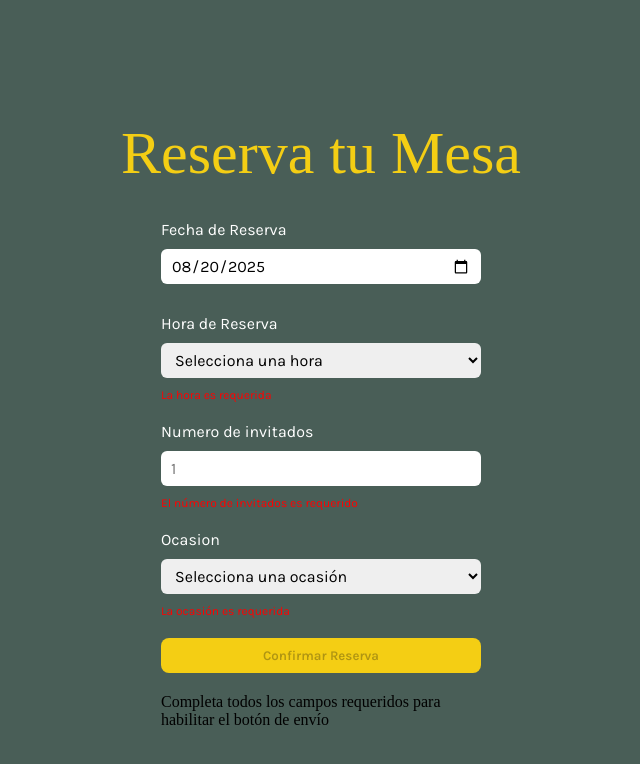
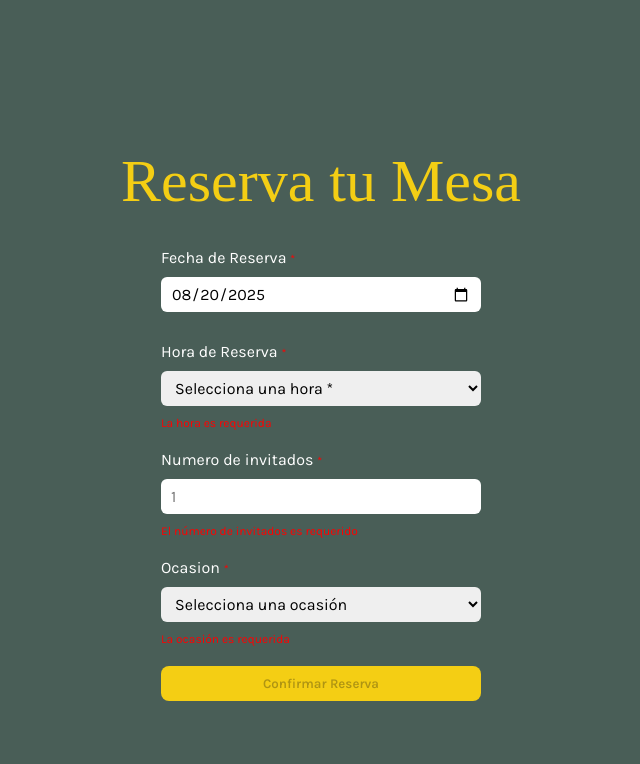
Before and after one commit to Korintios/Little-Lemon, a React (Vite) app: page /booking in a window 1280 px wide. Shown: the top 764 px of the page, without its empty margins (319-959 px from the left). Built offline with nearby package versions, Linux system fonts and the light colour scheme; a web font is replaced by a local one.

Commit message:
update text to spanish and add confirmed booking

```diff
--- a/src/components/pages/booking/BookingForm.tsx
+++ b/src/components/pages/booking/BookingForm.tsx
@@ -101,7 +101,7 @@ export default function BookingForm({ submitForm }: { submitForm: (form: Record<
             aria-label="Formulario de reserva de restaurante"
         >
             <div className="field-container">
-                <label htmlFor="date">Fecha de Reserva</label>
+                <label htmlFor="date">Fecha de Reserva <span>*</span></label>
                 <input
                     type="date"
                     id="date"
@@ -122,7 +122,7 @@ export default function BookingForm({ submitForm }: { submitForm: (form: Record<
                 </span>
             </div>
             <div className="field-container">
-                <label htmlFor="time">Hora de Reserva</label>
+                <label htmlFor="time">Hora de Reserva <span>*</span></label>
                 <select
                     id="time"
                     onChange={handleChange}
@@ -130,7 +130,7 @@ export default function BookingForm({ submitForm }: { submitForm: (form: Record<
                     aria-invalid={!!errors.time}
                     aria-describedby={errors.time ? "time-error" : undefined}
                 >
-                    <option value="null" selected>Selecciona una hora</option>
+                    <option value="null" selected>Selecciona una hora <span>*</span></option>
                     {timeState.map((time: string) => (
                         <option id="time-option" key={time}>{time}</option>
                     ))}
@@ -145,7 +145,7 @@ export default function BookingForm({ submitForm }: { submitForm: (form: Record<
                 </span>
             </div>
             <div className="field-container">
-                <label htmlFor="guests">Numero de invitados</label>
+                <label htmlFor="guests">Numero de invitados <span>*</span></label>
                 <input
                     type="number"
                     placeholder="1"
@@ -167,7 +167,7 @@ export default function BookingForm({ submitForm }: { submitForm: (form: Record<
                 </span>
             </div>
             <div className="field-container">
-                <label htmlFor="occasion">Ocasion</label>
+                <label htmlFor="occasion">Ocasion <span>*</span></label>
                 <select
                     id="occasion"
                     onChange={handleChange}
@@ -194,11 +194,6 @@ export default function BookingForm({ submitForm }: { submitForm: (form: Record<
                 disabled={nowForSubmit}
                 aria-describedby={nowForSubmit ? "submit-help" : undefined}
             />
-            {nowForSubmit && (
-                <span id="submit-help" role="status" aria-live="polite">
-                    Completa todos los campos requeridos para habilitar el botón de envío
-                </span>
-            )}
         </form>
     )
 }
--- a/src/components/pages/booking/ConfirmedBooking.tsx
+++ b/src/components/pages/booking/ConfirmedBooking.tsx
@@ -1,7 +1,20 @@
+import { useEffect } from "react";
+import { useNavigate } from "react-router"
+
 export default function ConfirmedBooking() {
+
+    const navigate = useNavigate();
+
+    useEffect(() => {
+        const timer = setTimeout(() => {
+            navigate("/");
+        }, 5000);
+        return () => clearTimeout(timer);
+    }, [])
     return (
-        <>
+        <div className="confirmed-booking">
             <h1>Reserva Registrada Exitosamente</h1>
-        </>
+            <span>Volveras a la pagina principal en 5 segundos...</span>
+        </div>
     )
 }
--- a/src/index.css
+++ b/src/index.css
@@ -455,3 +455,22 @@ button:hover {
 .booking-page form > input[type="submit"]:hover {
     background-color: #c5a70f;
 }
+
+.confirmed-booking {
+    width: 100%;
+    height: 100vh;
+    background-color: #495e57;
+    font-family: 'Karla';
+    font-size: 16px;
+    font-weight: 400;
+    color: #f4ce14;
+    display: flex;
+    flex-direction: column;
+    gap: 5px;
+    align-items: center;
+    justify-content: center;
+}
+
+.confirmed-booking span {
+    color: white;
+}
```
